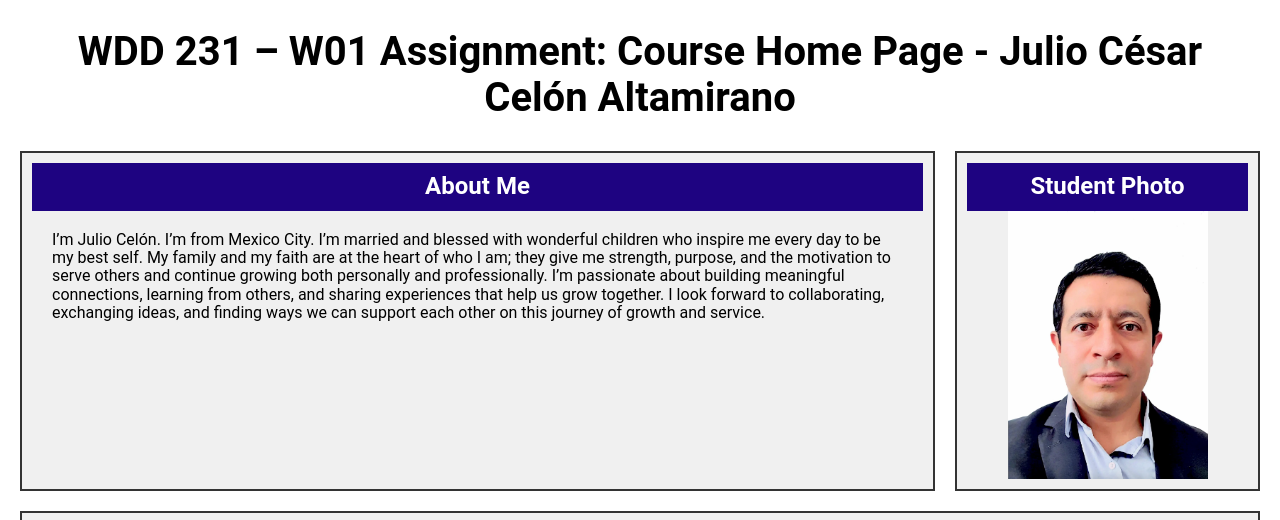
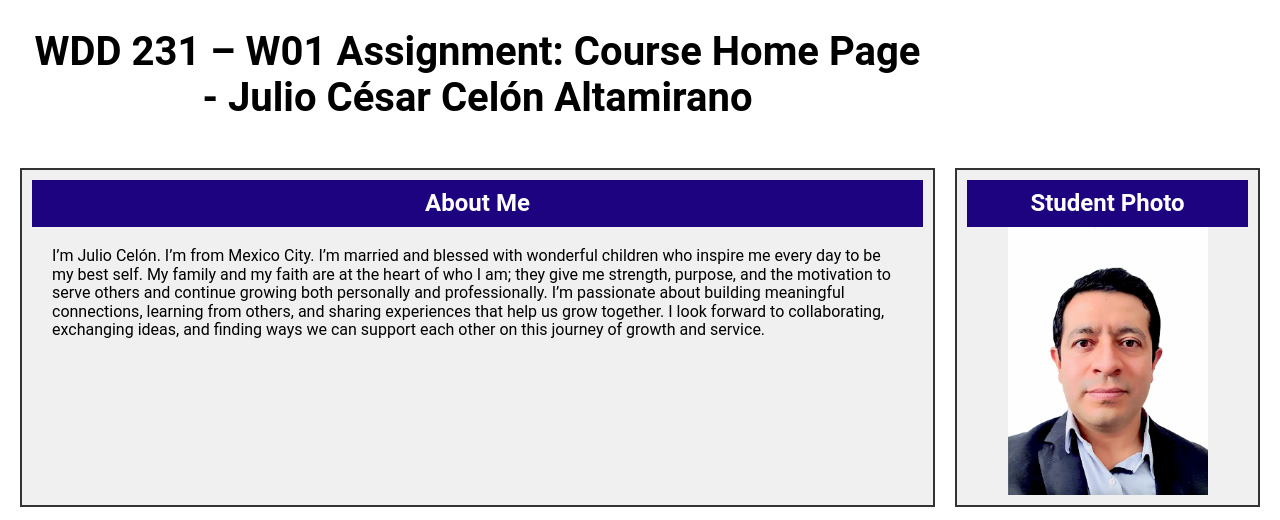
Before and after one commit to juliocelon/wdd231, a plain HTML site: page index.html in a window 1280 px wide. Shown: the part 164-684 px from the top of the page. Drawn offline with Linux system fonts and the light colour scheme.

Commit message:
changes in h1

```diff
--- a/index.html
+++ b/index.html
@@ -44,7 +44,7 @@
     </nav>
 
     <main>
-        <h1 class="main-title">WDD 231 – W01 Assignment: Course Home Page - Julio César Celón Altamirano</h1>
+        <h1>WDD 231 – W01 Assignment: Course Home Page - Julio César Celón Altamirano</h1>
 
         <section class="section-container">
             <h2>About Me</h2>
```
